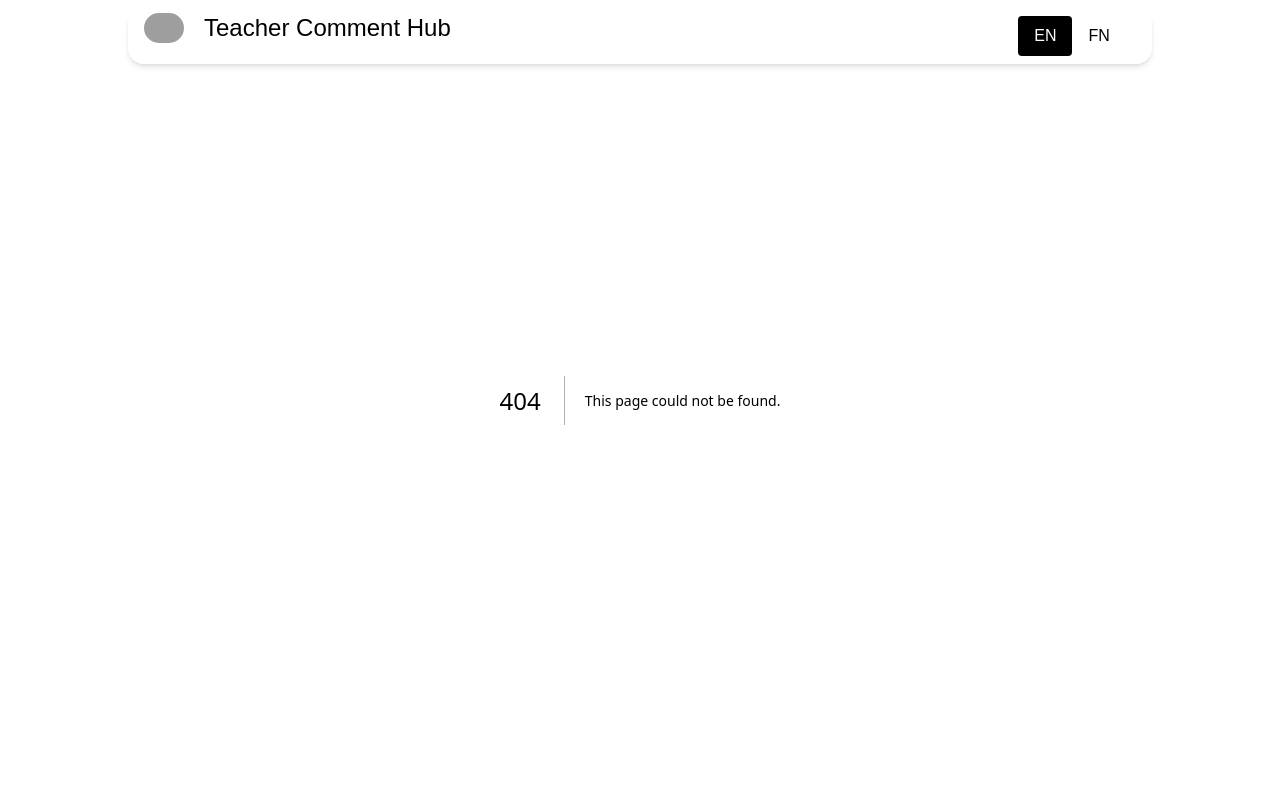
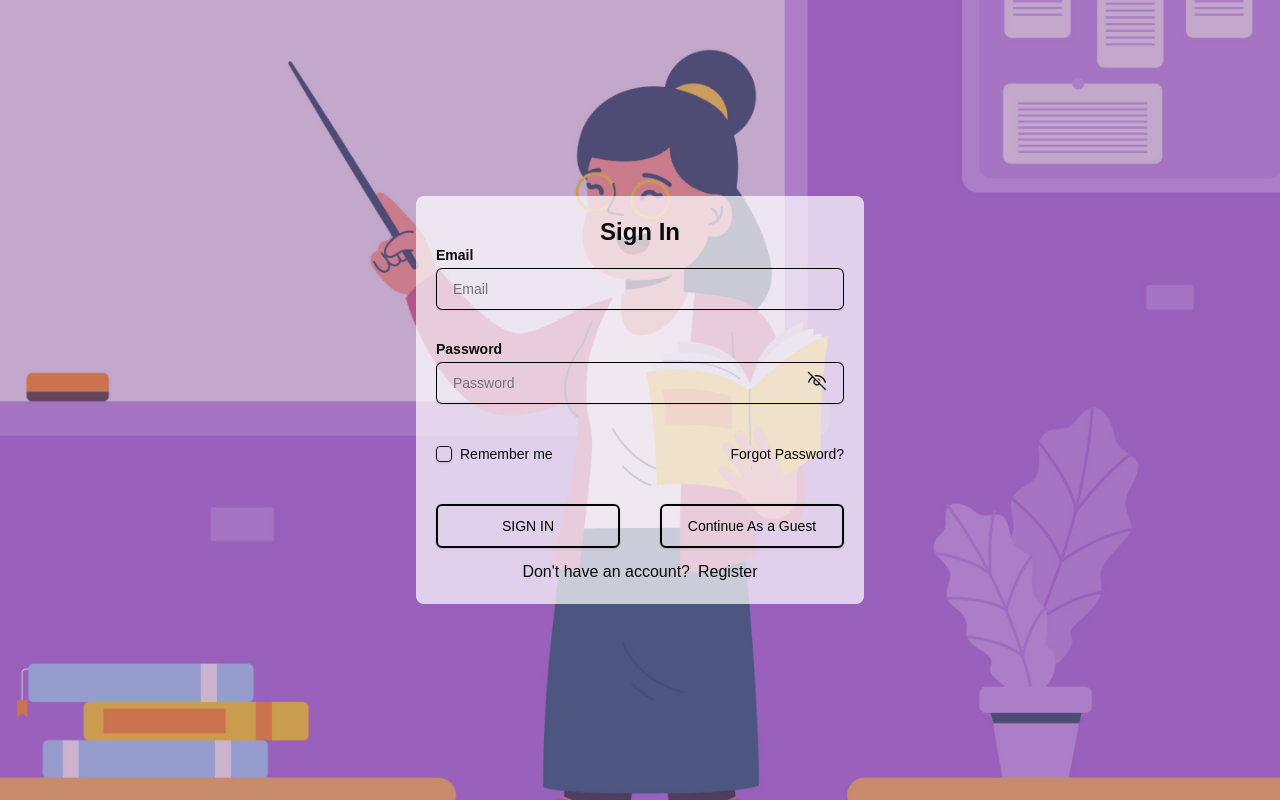
Before and after one commit to Moazzem-Bhuiyan/bobo-frontend, a Next.js app: page /auth/login in a window 1280 px wide. Before the commit this address had no page. Built offline with nearby package versions, Linux system fonts and the light colour scheme; grey boxes are pictures that could not be loaded.

Commit message:
fix navber

```diff
--- a/src/app/(auth)/layout.js
+++ /dev/null
@@ -1,9 +0,0 @@
-export default function AuthLayout({ children }) {
-    return (
-      <html lang="en">
-        <body>
-          {children}
-        </body>
-      </html>
-    );
-  }
--- /dev/null
+++ b/src/app/auth/layout.js
@@ -0,0 +1,7 @@
+export default function AuthLayout({ children }) {
+  return (
+    <div>
+      {children}
+    </div>
+  );
+}
--- a/src/app/(auth)/login/component/LoginForm.jsx
+++ b/src/app/auth/login/component/LoginForm.jsx
@@ -88,7 +88,7 @@ export default function LoginForm() {
           </label>
         </div>
         <Link
-          href="/forgetPassword"
+          href="/auth/forgetPassword"
           className="text-sm font-medium text-primary-black"
         >
           Forgot Password?
@@ -113,7 +113,7 @@ export default function LoginForm() {
 
       <div className="mt-3 flex items-center justify-center gap-2">
         <p>Don&apos;t have an account?</p>
-        <Link href="/register" className="font-medium text-primary-orange">
+        <Link href="/auth/register" className="font-medium text-primary-orange">
           Register
         </Link>
       </div>
--- a/src/app/(auth)/register/component/RegisterForm.jsx
+++ b/src/app/auth/register/component/RegisterForm.jsx
@@ -143,7 +143,7 @@ const RegisterForm = () => {
 
       <div className="mt-3 flex items-center justify-center gap-2">
         <p>Allready have an account?</p>
-        <Link href="/login" className="font-medium text-primary-orange">
+        <Link href="/auth/login" className="font-medium text-primary-orange">
           Login
         </Link>
       </div>
--- a/src/app/layout.js
+++ b/src/app/layout.js
@@ -1,6 +1,7 @@
 import localFont from "next/font/local";
 import "./globals.css";
 import Navber from "@/components/shared/Navber/Navber";
+import NavbarWithConditionalRendering from "@/components/layouts/NavberwithConditional";
 
 const geistSans = localFont({
   src: "./fonts/GeistVF.woff",
@@ -21,19 +22,21 @@ export const metadata = {
 export default function RootLayout({ children }) {
   return (
     <html lang="en">
+      <head>
+        <title>{metadata.title}</title>
+        <meta name="description" content={metadata.description} />
+      </head>
       <body
         className={`${geistSans.variable} ${geistMono.variable} antialiased relative`}
       >
         <div>
-        <div className="absolute top-0 z-50 w-full mt-2 ">
-          <Navber></Navber>
+
+          <div className="absolute top-2 z-50 w-full">
+            <NavbarWithConditionalRendering></NavbarWithConditionalRendering>
+          </div>
+
+          {children}
         </div>
-
-        {children}
-        </div>
-
-
-
       </body>
     </html>
   );
--- a/src/app/page.js
+++ b/src/app/page.js
@@ -1,5 +1,4 @@
 import { redirect } from "next/navigation";
-
 export default function Main() {
-  redirect ("/login")
+  redirect ("/auth/login")
 }
--- /dev/null
+++ b/src/components/layouts/NavberwithConditional.jsx
@@ -0,0 +1,14 @@
+"use client";
+
+import { usePathname } from "next/navigation";
+import Navber from "../shared/Navber/Navber";
+
+
+const NavbarWithConditionalRendering = () => {
+  const pathname = usePathname();
+  const shouldHideNavbar = pathname.startsWith("/auth");
+
+  return !shouldHideNavbar ? <Navber/> : null;
+};
+
+export default NavbarWithConditionalRendering;
```
Also changed, not shown: src/app/auth/forgetPassword/component/ForgetPasswordForm.jsx (renamed from src/app/(auth)/forgetPassword/component/ForgetPasswordForm.jsx), src/app/auth/forgetPassword/page.jsx (renamed from src/app/(auth)/forgetPassword/page.jsx), src/app/auth/login/page.jsx (renamed from src/app/(auth)/login/page.jsx), src/app/auth/register/page.jsx (renamed from src/app/(auth)/register/page.jsx).
